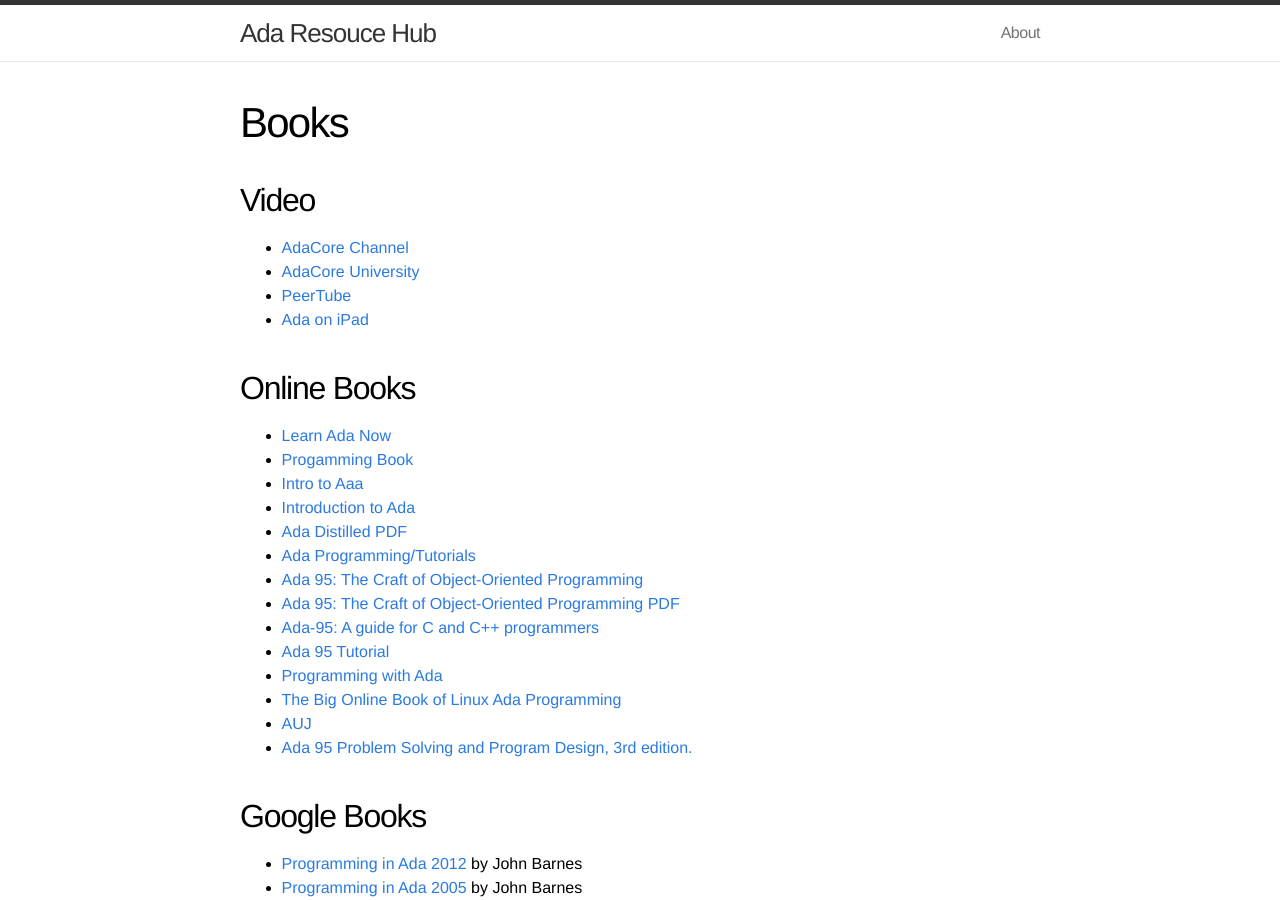
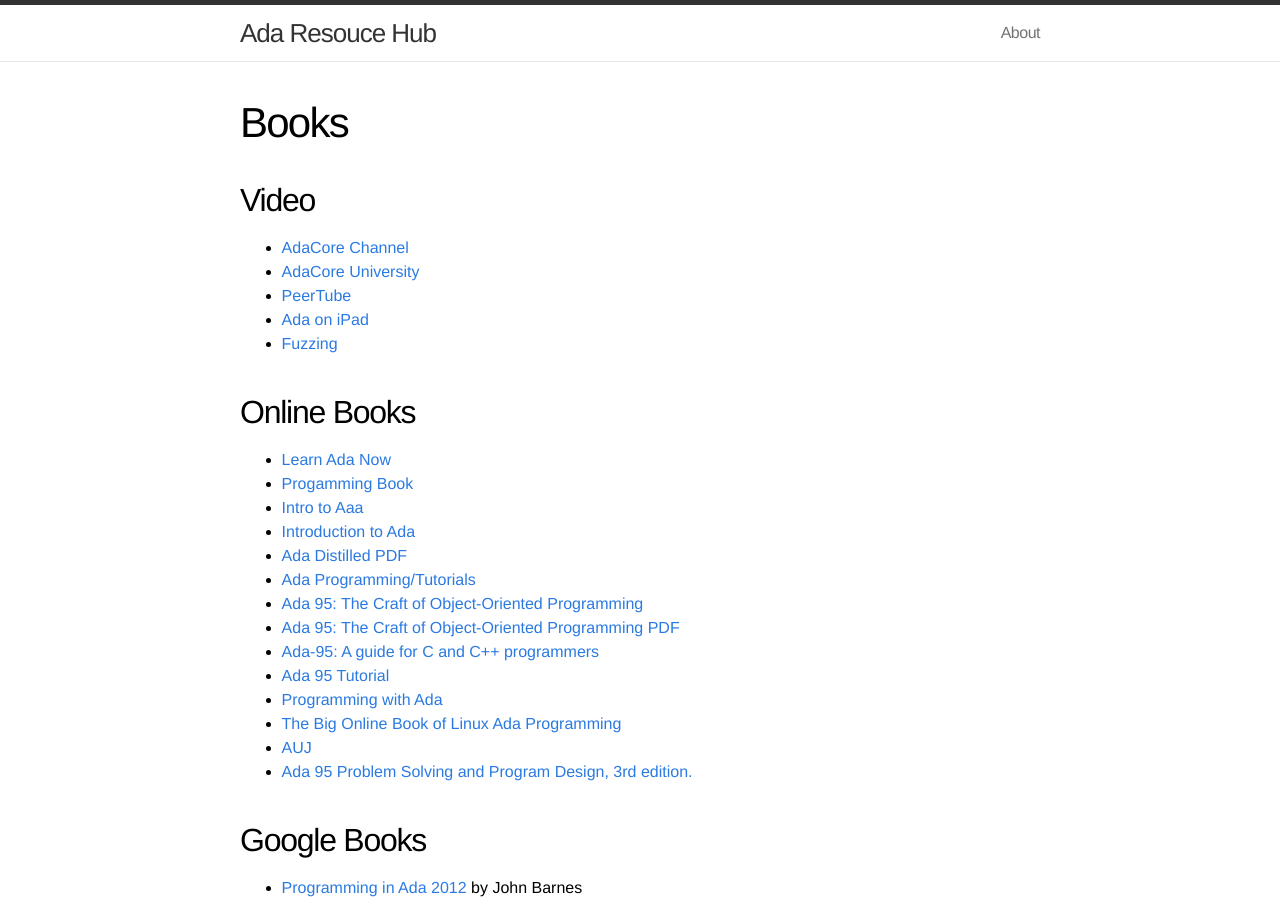
Before and after one commit to quornings/quornings.github.io, a Jekyll site: the page built from ada/books.md, in a window 1280 px wide and 900 px high. Built offline with Jekyll 4.4.1, drawn with Linux system fonts in a browser that asks for light colours.

Commit message:
Add fuzzing video

```diff
--- a/ada/books.md
+++ b/ada/books.md
@@ -9,6 +9,7 @@ title: Books
 - [AdaCore University](https://www.youtube.com/watch?v=f6wneklxryk&list=PLkoa8uxigENkneyEEeDWVPgpMhPc9IJ7o)
 - [PeerTube](https://peertube.social/video-channels/ada_presentations/videos)
 - [Ada on iPad](https://www.youtube.com/watch?v=e_a4ctwSG6k)
+- [Fuzzing](https://www.youtube.com/watch?app=desktop&v=75EmKt_3nYs)
 
 ## Online Books
 
```
